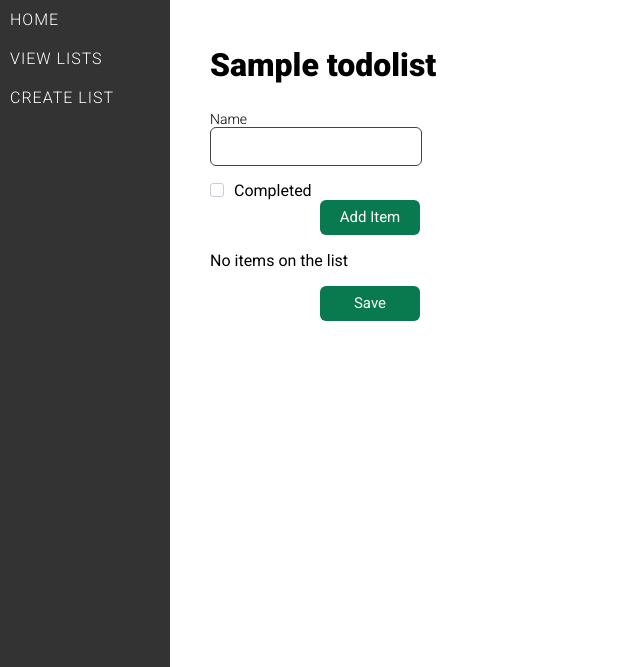
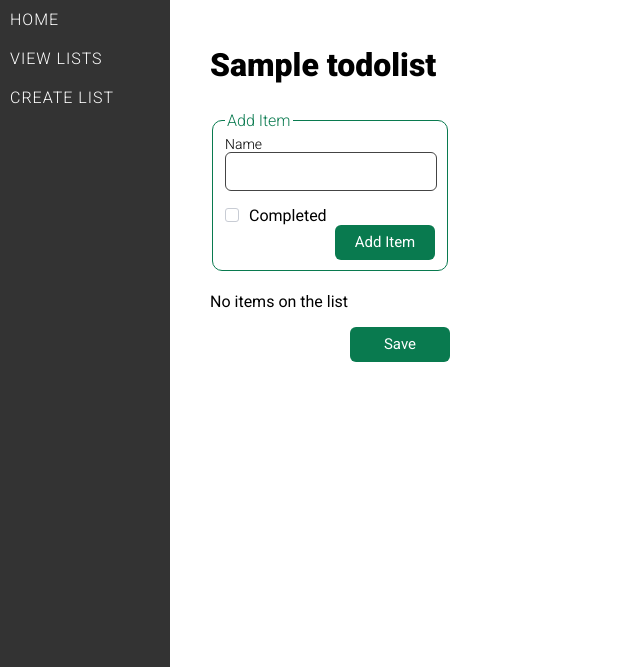
Before and after one commit to jv1303/django-todolist, a Django app: a page that uses main/templates/ToDo.html in a window 1280 px wide. Shown: the part 81-748 px from the top of the page, without its empty margins (0-640 px from the left). Run offline with Django 5.2, Linux system fonts and the light colour scheme; tables that the repository leaves empty hold one stand-in row (values such as "Sample post").

Commit message:
css updated

```diff
--- a/main/templates/ToDo.html
+++ b/main/templates/ToDo.html
@@ -4,6 +4,8 @@
     <h2 class="subtitle">{{ list.name }}</h2>
     <form method="POST" action="{{list.id}}">
         {% csrf_token %}
+        <fieldset id="add-item-fieldset">
+            <legend>Add Item</legend>
             <label for="newItem">Name</label>
             <input type="text" name="newItem" id="newItem" maxlength="200">
             <div class="checkbox">
@@ -18,9 +20,11 @@
                 </label>
             </div>
             <input type="submit" name="addItem" value="Add Item">
-        {{ result }}
+        </fieldset>
+        <h3 class="output" style="color: {{color}}; align-self: center; margin-top: 5px;">{{ result }}</h3>
         {% if items_exist %}
-            <ul>
+            <h3 class="subtitle-2">To-do:</h3>
+            <ul class="to-do-list">
                 {% for item in items %}
                     <li>
                         <div class="checkbox">
--- a/main/views.py
+++ b/main/views.py
@@ -10,6 +10,7 @@
 def toDoList(response, id):
     ls_query = ToDoList.objects.filter(ukey = id)
     result = ""
+    color = ""
 
     if response.method == "POST" and ls_query.exists():
         list = ToDoList.objects.get(ukey = id)
@@ -22,7 +23,7 @@
                 item.save()
         elif response.POST.get("addItem"):
             txt = response.POST.get("newItem")
-            if len(txt) > 0:
+            if len(txt) > 0 and len(txt) < 200:
                 uk = gen_ukey(8, Item, 'it')
                 if response.POST.get("newCheck"):
                     compl = True
@@ -32,6 +33,7 @@
                 list.item_set.create(ukey = uk, text = txt, complete = compl)
             else:
                 result = "Item text is required!"
+                color = "#800"
 
     it = Item.objects.filter(toDoList = id)
     items_exist = True
@@ -40,7 +42,7 @@
         items_exist = False
     if ls_query.exists():
         ls = ToDoList.objects.get(ukey = id)
-        return render(response, 'todo.html', {"list": ls, "items": it, "items_exist": items_exist, "result": result})
+        return render(response, 'todo.html', {"list": ls, "items": it, "items_exist": items_exist, "result": result, "color": color})
     else:
         return render(response, 'page_not_found.html')
 
--- a/static/mysite/css/main.css
+++ b/static/mysite/css/main.css
@@ -66,6 +66,13 @@
     font-weight: 900;
 }
 
+.subtitle-2 {
+    font-size: 26px;
+    font-weight: 700;
+    color: #097a4f;
+    margin: 10px 0 0 0;
+}
+
 .paragraph {
     font-size: 20px;
     font-weight: 300;
@@ -129,14 +136,17 @@
     flex-direction: column;
     min-width: 200px;
     width: 20%;
+    flex-wrap: wrap;
 }
 
 label {
     font-size: 14px;
     font-weight: 300;
+    word-wrap: break-word;
 }
 input {
     border-radius: 6px;
+    max-width: 100%;
 }
 
 input[type="text"] {
@@ -286,3 +296,20 @@
 li {
     list-style: none;
 }
+
+fieldset {
+    display: flex;
+    width: 100%;
+    flex-direction: column;
+    border: #097a4f 1px solid;
+    border-radius: 10px;
+}
+fieldset legend {
+    font-weight: 300;
+    color: #097a4f;
+}
+
+.to-do-list {
+    padding: 0;
+    max-width: 110%;
+}
```
Also changed, not shown: main/templates/lists.html (+10 -4 lines), static/img/botao-excluir.png (added). Lines whose indentation alone changed are shown as unchanged.
